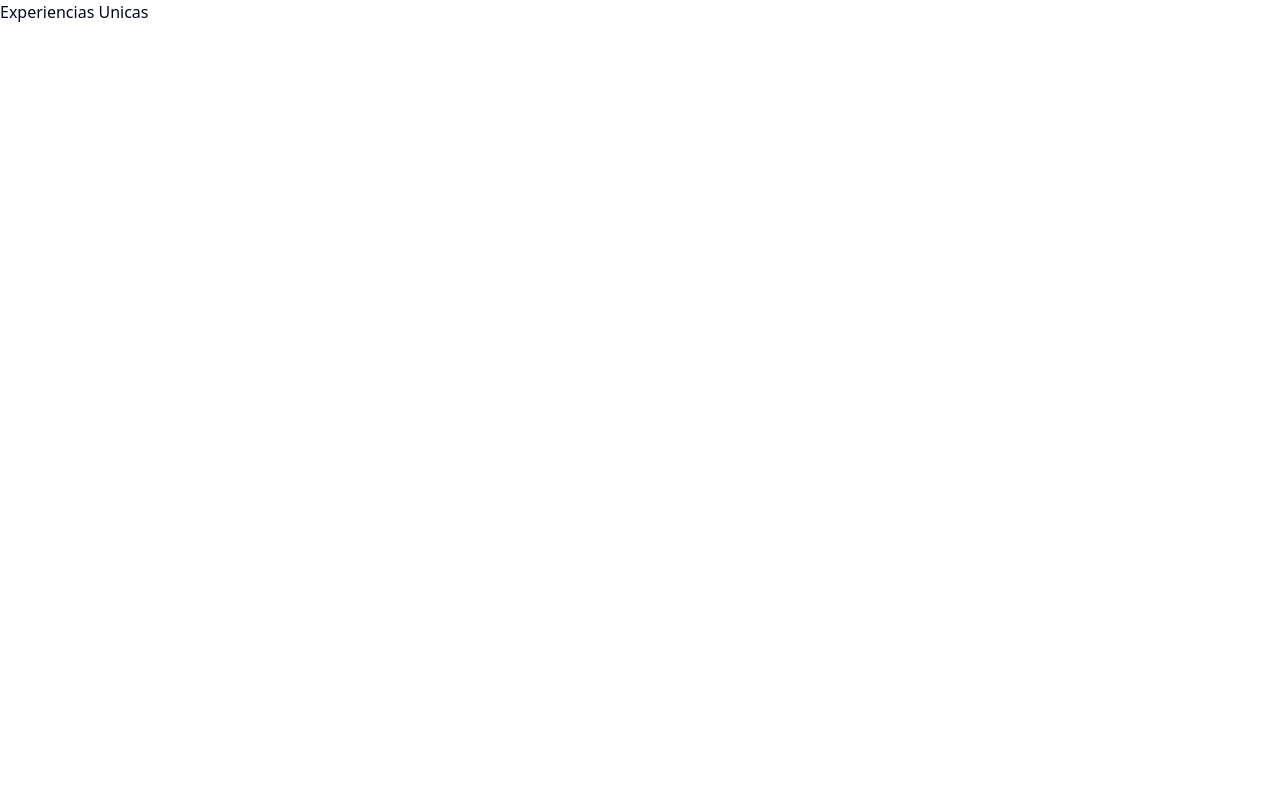
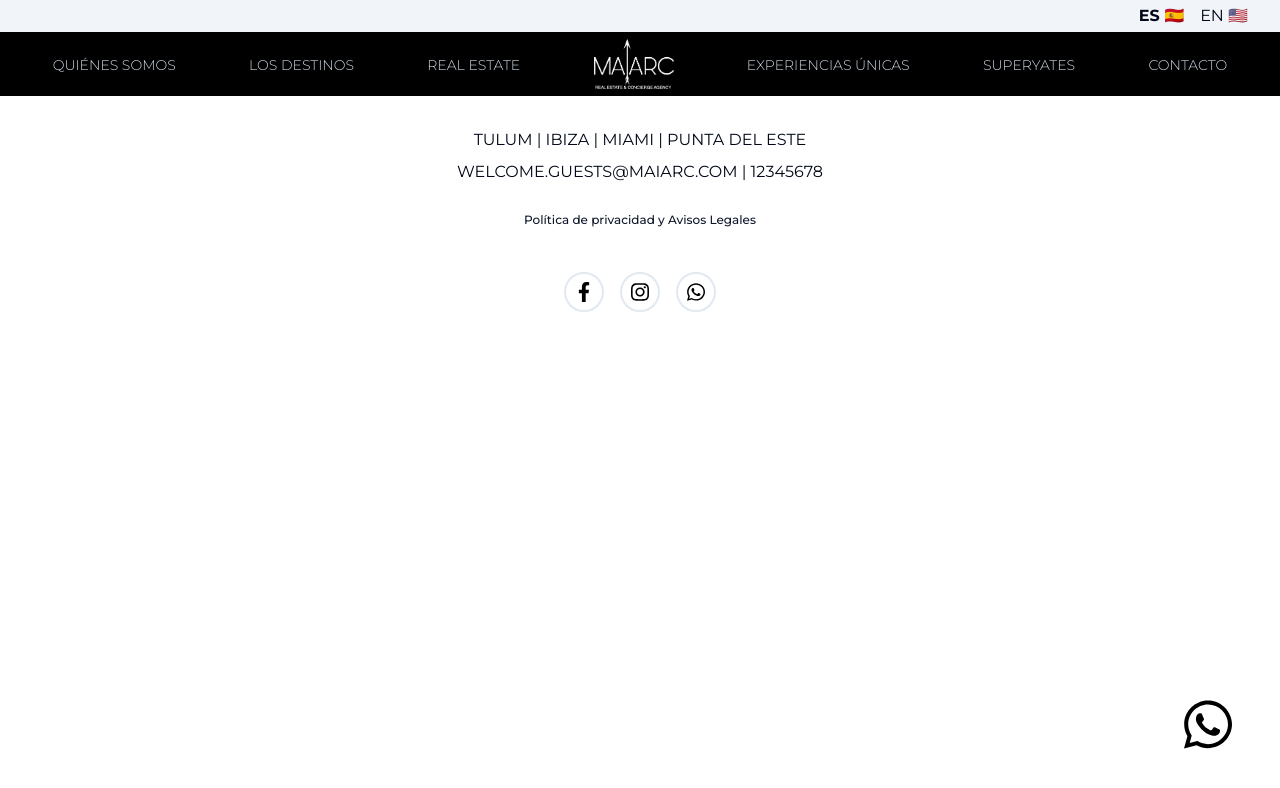
Before and after one commit to cristiancoppari/maiarc-next, a Next.js app: page /experiencias-unicas in a window 1280 px wide. Shown: the top 788 px of the page. Built offline with nearby package versions, Linux system fonts and the light colour scheme.

Commit message:
add page layout to the pages

```diff
--- a/src/pages/contacto/index.tsx
+++ b/src/pages/contacto/index.tsx
@@ -1,5 +1,11 @@
+import PageLayout from "@/components/UI/PageLayout";
+
 const ContactoPage = () => {
-  return <div>Contacto</div>;
+  return (
+    <PageLayout title="contacto">
+      <h1>Contacto</h1>
+    </PageLayout>
+  );
 };
 
 export default ContactoPage;
--- a/src/pages/destinos/index.tsx
+++ b/src/pages/destinos/index.tsx
@@ -1,5 +1,11 @@
+import PageLayout from "@/components/UI/PageLayout";
+
 const DestinosPage = () => {
-  return <div>Destinos</div>;
+  return (
+    <PageLayout title="destinos">
+      <h1>Destinos</h1>
+    </PageLayout>
+  );
 };
 
 export default DestinosPage;
--- a/src/pages/experiencias-unicas/index.tsx
+++ b/src/pages/experiencias-unicas/index.tsx
@@ -1,5 +1,11 @@
+import PageLayout from "@/components/UI/PageLayout";
+
 const ExperienciasUnicasPage = () => {
-  return <div>Experiencias Unicas</div>;
+  return (
+    <PageLayout title="contacto">
+      <h1>Contacto</h1>
+    </PageLayout>
+  );
 };
 
 export default ExperienciasUnicasPage;
--- a/src/pages/real-estate/index.tsx
+++ b/src/pages/real-estate/index.tsx
@@ -1,5 +1,11 @@
+import PageLayout from "@/components/UI/PageLayout";
+
 const RealEstatePage = () => {
-  return <div>Real Estate</div>;
+  return (
+    <PageLayout title="real-estate">
+      <h1>Real Estate</h1>
+    </PageLayout>
+  );
 };
 
 export default RealEstatePage;
--- a/src/pages/super-yates/index.tsx
+++ b/src/pages/super-yates/index.tsx
@@ -1,5 +1,11 @@
+import PageLayout from "@/components/UI/PageLayout";
+
 const SuperYatesPage = () => {
-  return <div>Super Yates</div>;
+  return (
+    <PageLayout title="super-yates">
+      <h1>Super Yates</h1>
+    </PageLayout>
+  );
 };
 
 export default SuperYatesPage;
```
